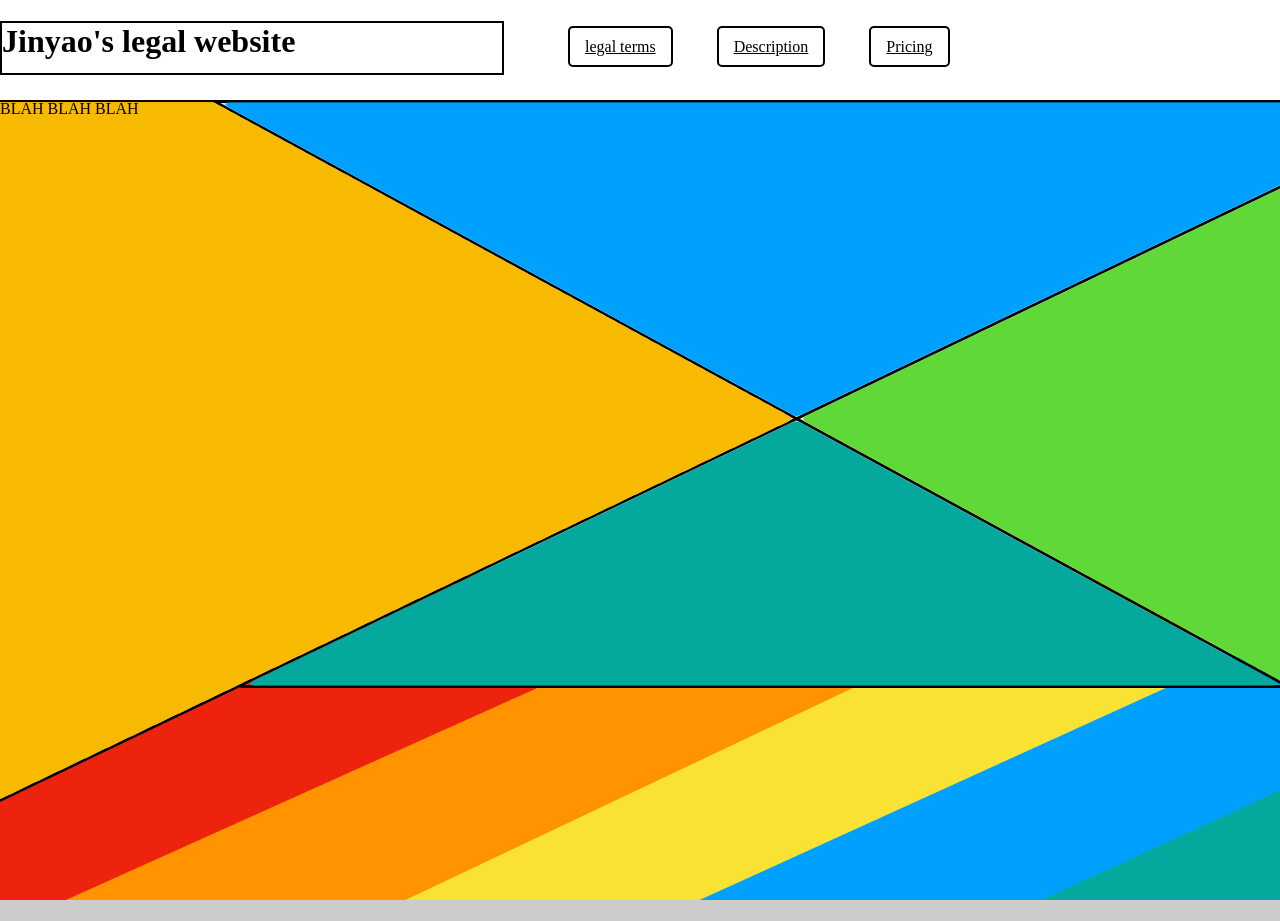
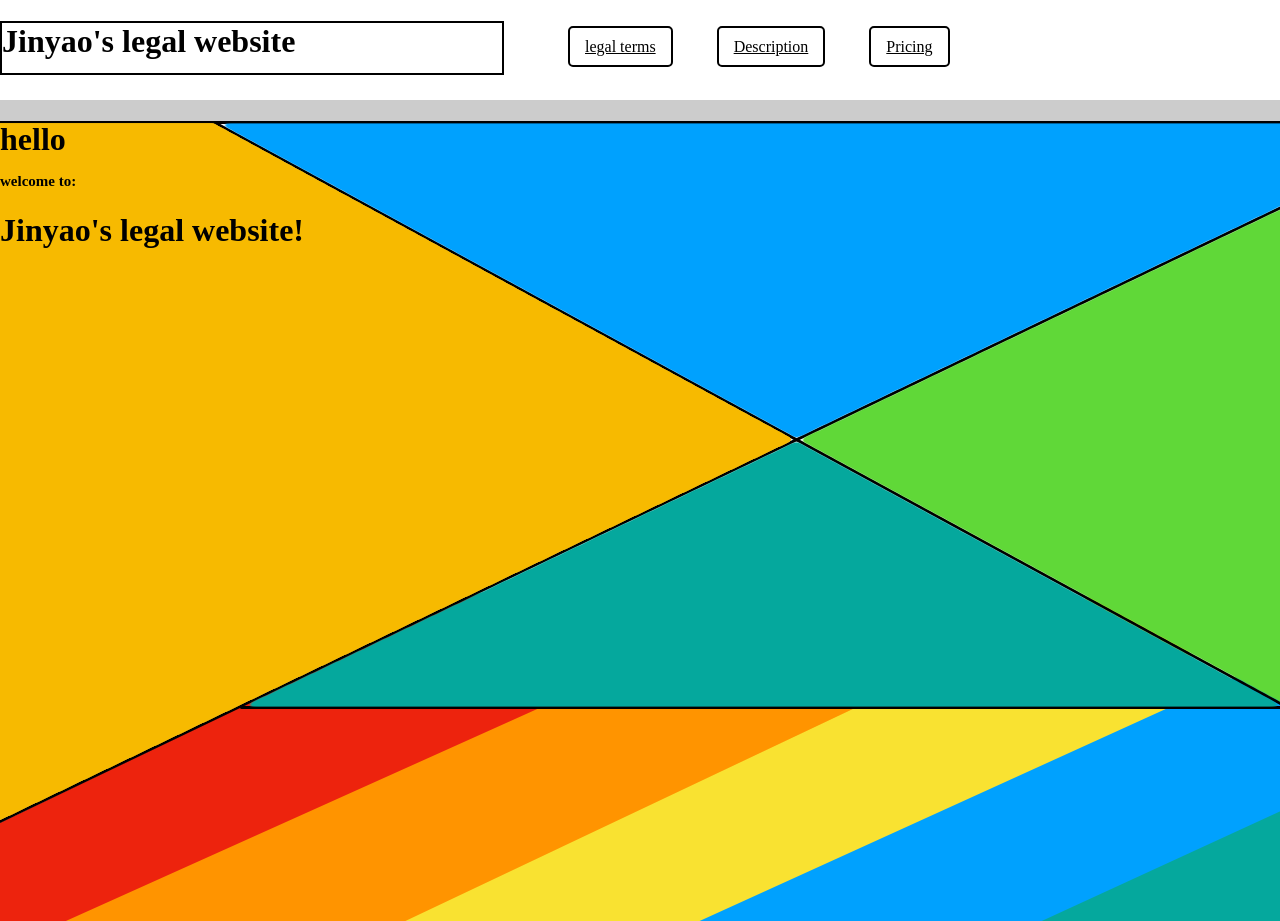
Before and after one commit to jinyaodesandies/jinyaodesandies.github.io, a plain HTML site: page index.html in a window 1280 px wide. Before the commit the page ends 900 px from the top, so only its background shows below. Drawn offline with Linux system fonts and the light colour scheme.

Commit message:
Update index.html

```diff
--- a/index.html
+++ b/index.html
@@ -18,8 +18,9 @@
           </ul>
       </div>
       <div id="content">
-
-        BLAH BLAH BLAH
+        <h1>hello</hi>
+        <p>welcome to:</p>
+        <h1>Jinyao's legal website!</h1>
       </div>
     <div>
   </body>
```
